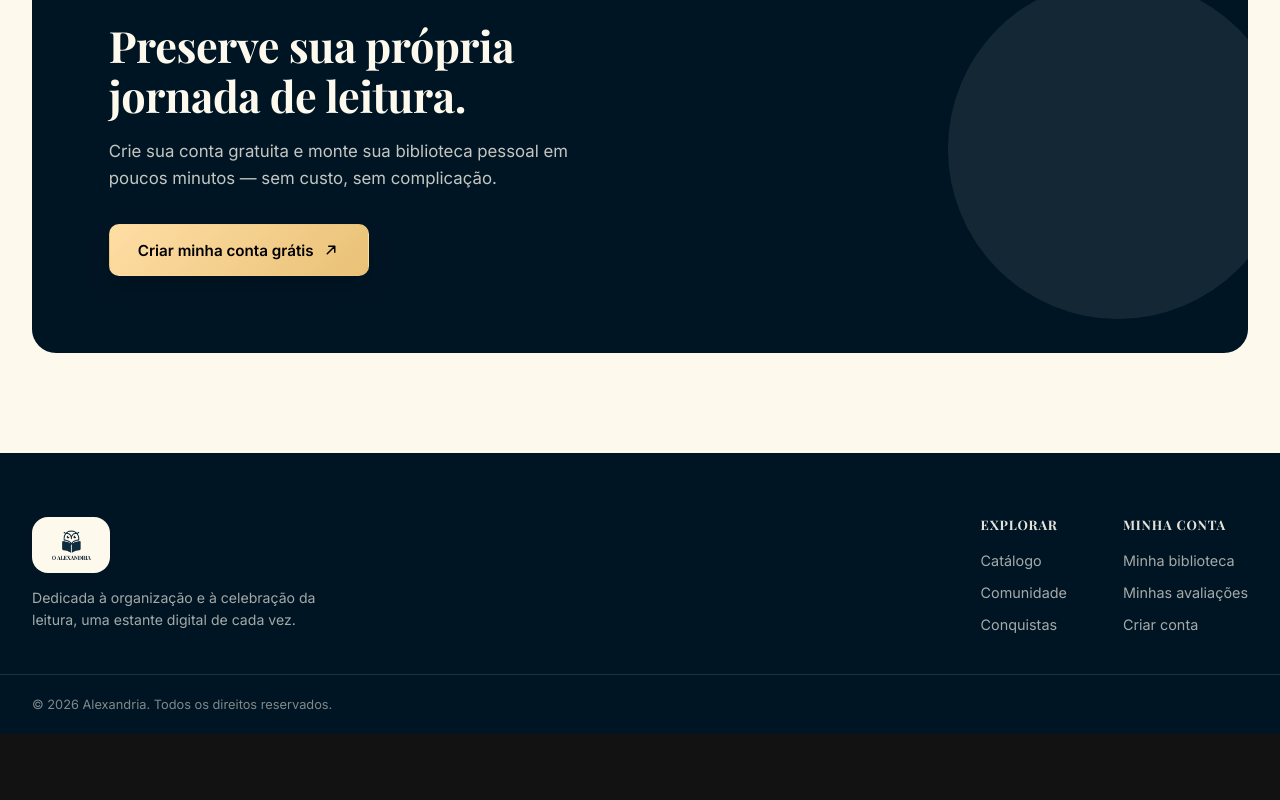
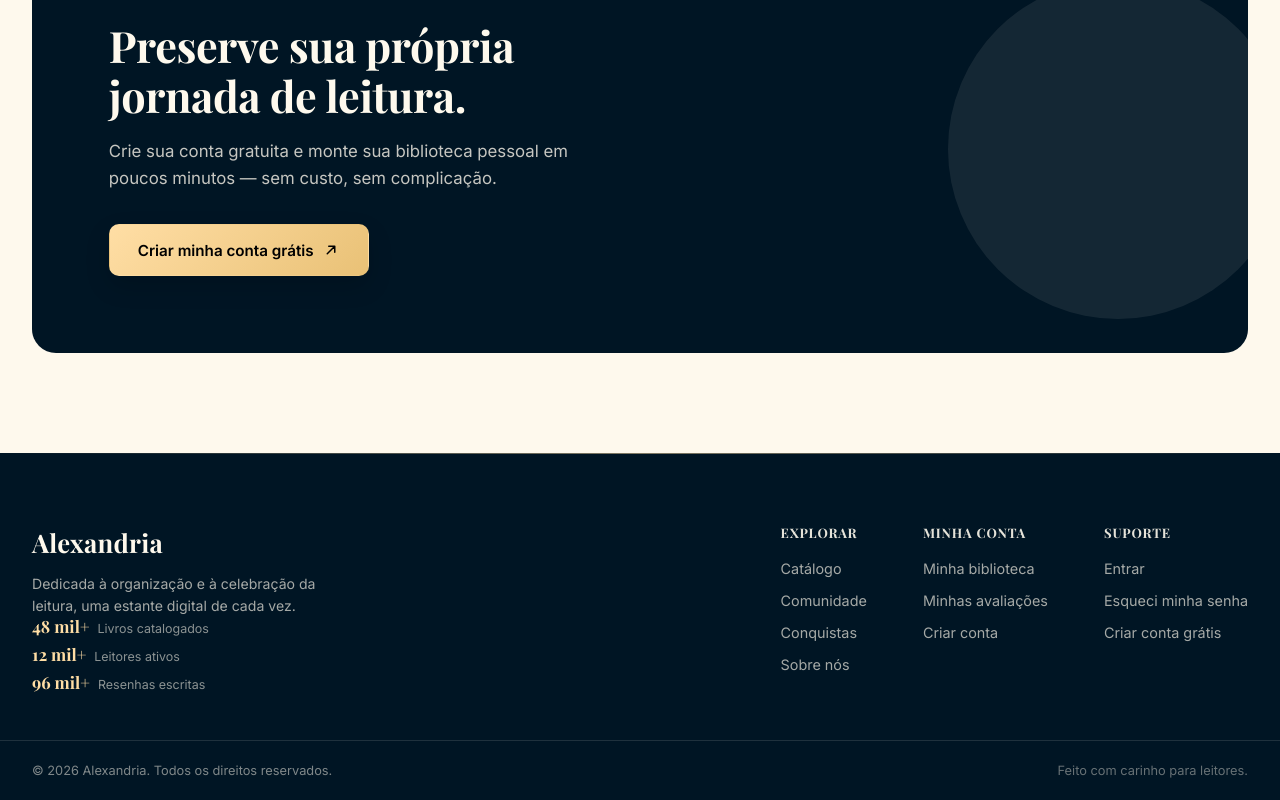
Before and after one commit to EdersonSouzaa/Alexandria, a React (Vite) app in the folder frontend/: page / in a window 1280 px wide. Shown: the part 2206-3006 px from the top of the page. Before the commit the page ends 2940 px from the top, so only its background shows below. Built offline with nearby package versions, Linux system fonts and the light colour scheme; no server answers; a web font is replaced by a local one.

Commit message:
Mudança no footer da landing page

```diff
--- a/frontend/src/pages/LandingPage.jsx
+++ b/frontend/src/pages/LandingPage.jsx
@@ -451,12 +451,19 @@ export default function LandingPage() {
       <footer className="home__footer">
         <div className="home__footer-inner">
           <div className="home__footer-brand-col">
-            <span className="home__footer-brand-chip">
-              <img src={logo} alt="Alexandria" className="home__footer-brand-logo" />
-            </span>
+            <span className="home__footer-wordmark">Alexandria</span>
             <p className="home__footer-tagline">
               Dedicada à organização e à celebração da leitura, uma estante digital de cada vez.
             </p>
+
+            <div className="home__footer-stats">
+              {estatisticas.map((item) => (
+                <div className="home__footer-stat" key={item.rotulo}>
+                  <strong>{item.valor}</strong>
+                  <span>{item.rotulo}</span>
+                </div>
+              ))}
+            </div>
           </div>
 
           <div className="home__footer-cols">
@@ -471,6 +478,9 @@ export default function LandingPage() {
                 </li>
                 <li>
                   <Link to="/conquistas">Conquistas</Link>
+                </li>
+                <li>
+                  <a href="#sobre">Sobre nós</a>
                 </li>
               </ul>
             </div>
@@ -488,12 +498,31 @@ export default function LandingPage() {
                 </li>
               </ul>
             </div>
+            <div className="home__footer-col">
+              <h5>Suporte</h5>
+              <ul>
+                {!user && (
+                  <li>
+                    <Link to="/login">Entrar</Link>
+                  </li>
+                )}
+                <li>
+                  <Link to="/esqueci-senha">Esqueci minha senha</Link>
+                </li>
+                {!user && (
+                  <li>
+                    <Link to="/cadastro">Criar conta grátis</Link>
+                  </li>
+                )}
+              </ul>
+            </div>
           </div>
         </div>
 
         <div className="home__footer-bottom">
           <div className="home__footer-bottom-inner">
             <span>© {new Date().getFullYear()} Alexandria. Todos os direitos reservados.</span>
+            <span className="home__footer-bottom-note">Feito com carinho para leitores.</span>
           </div>
         </div>
       </footer>
--- a/frontend/src/styles/landing.css
+++ b/frontend/src/styles/landing.css
@@ -836,44 +836,75 @@
 
 /* ===== Footer ===== */
 .home__footer {
+  position: relative;
   background: var(--home-primary);
   color: var(--home-surface);
+  overflow: hidden;
+}
+
+.home__footer::before {
+  content: '';
+  position: absolute;
+  inset: 0 0 auto 0;
+  height: 1px;
+  background: linear-gradient(90deg, transparent, rgba(255, 222, 165, 0.5), transparent);
 }
 
 .home__footer-inner {
+  position: relative;
   max-width: 1280px;
   margin: 0 auto;
-  padding: 64px 32px 40px;
+  padding: 72px 32px 48px;
   display: flex;
   justify-content: space-between;
-  gap: 48px;
+  gap: 64px;
   flex-wrap: wrap;
 }
 
 .home__footer-brand-col {
-  max-width: 300px;
+  max-width: 320px;
 }
 
-.home__footer-brand-chip {
-  display: inline-flex;
-  align-items: center;
-  padding: 8px 16px;
-  border-radius: var(--home-radius-md);
-  background: var(--home-surface);
-  box-shadow: var(--home-shadow-sm);
+.home__footer-wordmark {
+  display: inline-block;
+  font-family: var(--home-serif);
+  font-size: 1.6rem;
+  font-weight: 700;
+  letter-spacing: 0.01em;
+  color: var(--home-surface);
   margin-bottom: 14px;
-}
-
-.home__footer-brand-logo {
-  display: block;
-  height: 40px;
-  width: auto;
 }
 
 .home__footer-tagline {
   font-size: 0.88rem;
   line-height: 1.6;
   color: rgba(254, 249, 237, 0.65);
+  margin-bottom: 28px;
+}
+
+.home__footer-stats {
+  display: flex;
+  flex-direction: column;
+  gap: 10px;
+}
+
+.home__footer-stat {
+  display: flex;
+  align-items: baseline;
+  gap: 8px;
+}
+
+.home__footer-stat strong {
+  font-family: var(--home-serif);
+  font-size: 1.05rem;
+  color: var(--home-tertiary-container);
+  line-height: 1;
+  flex-shrink: 0;
+}
+
+.home__footer-stat span {
+  font-size: 0.78rem;
+  color: rgba(254, 249, 237, 0.55);
 }
 
 .home__footer-cols {
@@ -912,6 +943,7 @@
 }
 
 .home__footer-bottom {
+  position: relative;
   border-top: 1px solid rgba(254, 249, 237, 0.12);
 }
 
@@ -926,6 +958,10 @@
   flex-wrap: wrap;
   font-size: 0.8rem;
   color: rgba(254, 249, 237, 0.5);
+}
+
+.home__footer-bottom-note {
+  color: rgba(254, 249, 237, 0.4);
 }
 
 /* ===== Responsive ===== */
```
